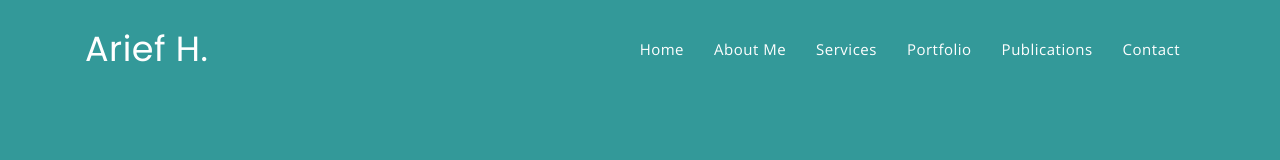
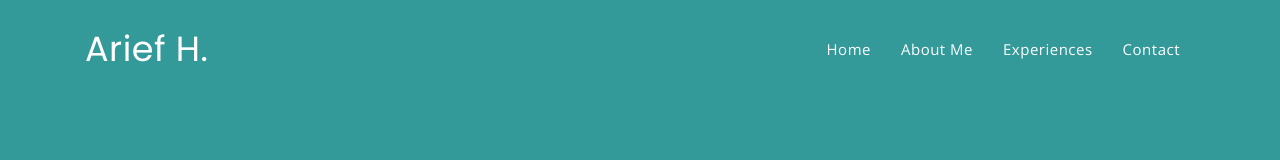
Before and after one commit to Ariefh13/ariefmsei, a plain HTML site: page index.html in a window 1280 px wide. Shown: the top 160 px of the page. Drawn offline with nearby package versions, Linux system fonts and the light colour scheme.

Commit message:
Update index.html

```diff
--- a/index.html
+++ b/index.html
@@ -68,9 +68,7 @@
 		      	<ul class="nav navbar-nav mu-menu navbar-right">
 			        <li><a href="#">Home</a></li>
 			        <li><a href="#mu-about">About Me</a></li>
-			        <li><a href="#mu-service">Services</a></li>
-		            <li><a href="#mu-portfolio">Portfolio</a></li>
-		            <li><a href="#mu-publications">Publications</a></li>
+			        <li><a href="#mu-service">Experiences</a></li>
 		            <li><a href="#mu-contact">Contact</a></li>
 		      	</ul>
 		    </div><!-- /.navbar-collapse -->
@@ -199,7 +197,7 @@
 							</div>
 
 								<p>Nanobubble, 2019-2020, Jakarta, Indonesia</p>
-										</div>
+							</div>
 
 								<!-- End About Us Content -->
 
```
